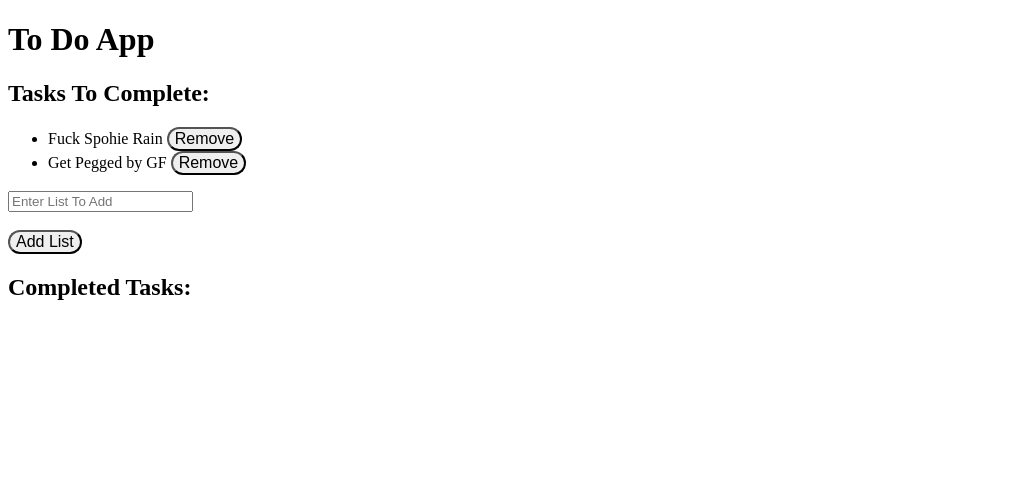
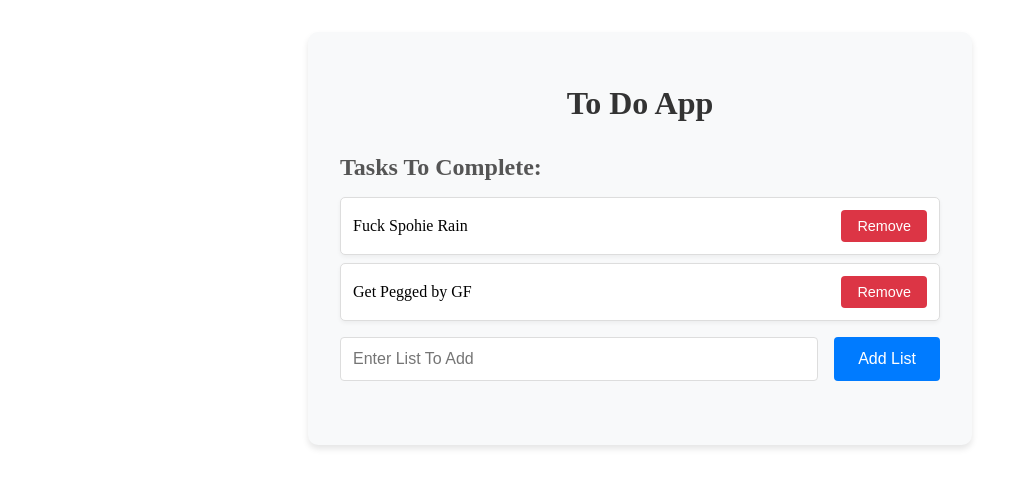
Before and after one commit to TanmayK-glitch/React, a React (Vite) app: page / in a window 1280 px wide. Shown: the top 488 px of the page, without its empty margins (0-1026 px from the left). Built offline with nearby package versions, Linux system fonts and the light colour scheme.

Commit message:
Added some styling to To-Do-App

```diff
--- a/src/ToDoList.jsx
+++ b/src/ToDoList.jsx
@@ -3,11 +3,15 @@ import { useState } from "react";
 function ToDoApp() {
 
     const [list, setList] = useState(["Fuck Spohie Rain", "Get Pegged by GF"]);
-    const [newList, setNewList] = useState("");
     const addList = (e) => {
-        const newList = document.getElementById("inputPlace").value;
+        const inputValue = document.getElementById("inputPlace").value.trim();
 
-        setNewList(prev => ([...prev, newList]));
+        if (inputValue === "") {
+            return;
+        }
+
+        document.getElementById("inputPlace").value = "";
+        setList(prev => [...prev, inputValue]);
     }
 
     const removeList = (index) => {
@@ -16,17 +20,21 @@ function ToDoApp() {
 
     return (
         <>
-            <div>
+            <div className="todo-app">
                 <h1>To Do App</h1>
                 <h2>Tasks To Complete:</h2>
-                <ul>
-                    {list.map((item, index) => <li key={index}>{item} <button id="removeBtn" onClick={() => removeList(index)}>Remove</button></li>)}
+                <ul className="todo-list">
+                    {list.map((item, index) => (
+                        <li key={index} className="todo-item">
+                            {item}
+                            <button onClick={() => removeList(index)}>Remove</button>
+                        </li>
+                    ))}
                 </ul>
-                <input type="text" id="inputPlace" placeholder="Enter List To Add"></input><br></br><br></br>
-                <button id="addBtn" onClick={addList}>Add List</button>
-                <h2>Completed Tasks: </h2>
-                <ul>
-                </ul>
+                <div className="todo-input">
+                    <input type="text" id="inputPlace" placeholder="Enter List To Add"></input>
+                    <button onClick={addList}>Add List</button>
+                </div>
             </div>
         </>
     );
--- a/src/index.css
+++ b/src/index.css
@@ -21,5 +21,85 @@ button {
 
 img {
   border-radius: 50%;
+}
 
+/* Todo App Styling */
+.todo-app {
+  max-width: 600px;
+  margin: 2rem auto;
+  padding: 2rem;
+  background-color: #f8f9fa;
+  border-radius: 10px;
+  box-shadow: 0 4px 6px rgba(0, 0, 0, 0.1);
 }
+
+.todo-app h1 {
+  text-align: center;
+  color: #333;
+  margin-bottom: 2rem;
+}
+
+.todo-app h2 {
+  color: #555;
+  margin-top: 2rem;
+  margin-bottom: 1rem;
+}
+
+.todo-list {
+  list-style: none;
+  padding: 0;
+}
+
+.todo-item {
+  display: flex;
+  justify-content: space-between;
+  align-items: center;
+  padding: 0.75rem;
+  margin: 0.5rem 0;
+  background-color: white;
+  border: 1px solid #ddd;
+  border-radius: 5px;
+  box-shadow: 0 2px 4px rgba(0, 0, 0, 0.05);
+}
+
+.todo-item button {
+  background-color: #dc3545;
+  color: white;
+  border: none;
+  padding: 0.5rem 1rem;
+  border-radius: 4px;
+  cursor: pointer;
+  font-size: 0.9rem;
+}
+
+.todo-item button:hover {
+  background-color: #c82333;
+}
+
+.todo-input {
+  display: flex;
+  gap: 1rem;
+  margin-bottom: 2rem;
+}
+
+.todo-input input {
+  flex: 1;
+  padding: 0.75rem;
+  border: 1px solid #ddd;
+  border-radius: 4px;
+  font-size: 1rem;
+}
+
+.todo-input button {
+  background-color: #007bff;
+  color: white;
+  border: none;
+  padding: 0.75rem 1.5rem;
+  border-radius: 4px;
+  cursor: pointer;
+  font-size: 1rem;
+}
+
+.todo-input button:hover {
+  background-color: #0056b3;
+}
```
